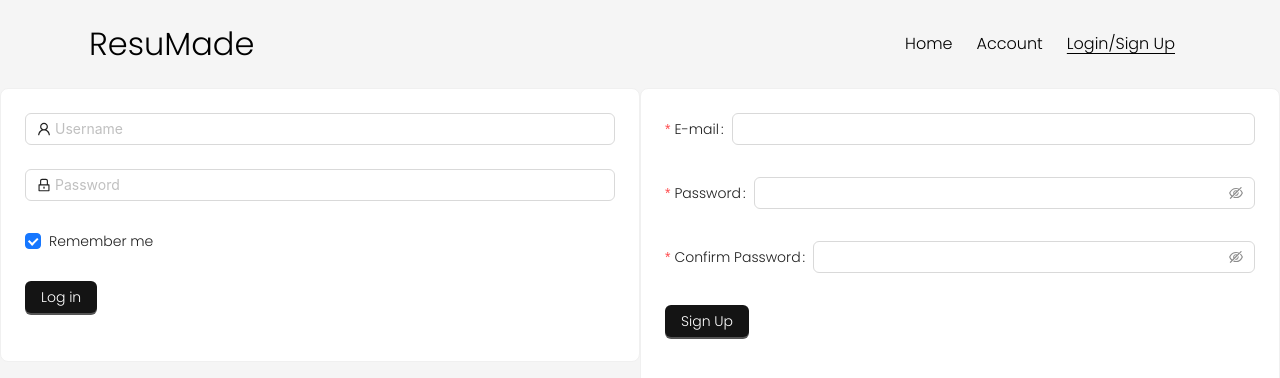
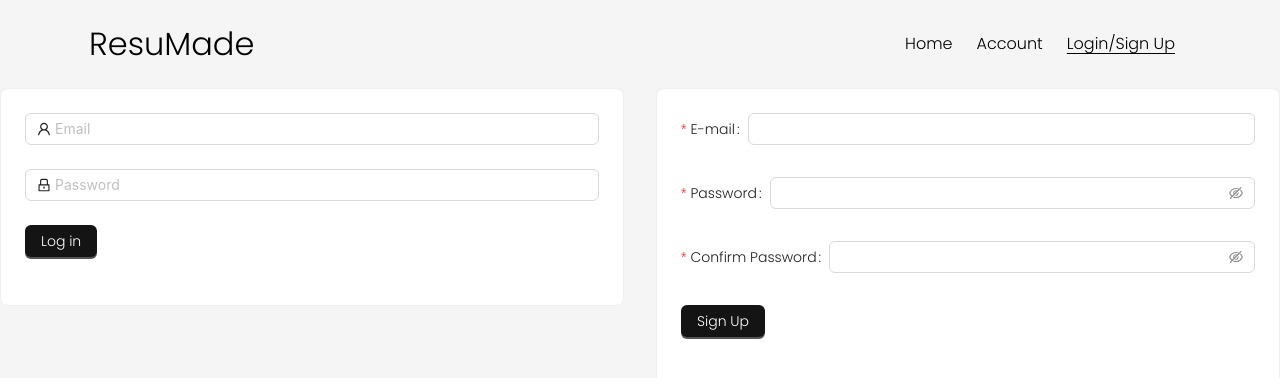
Before and after one commit to PeytonCast/ResuMade, a React (Create React App) app in the folder client/: page /login in a window 1280 px wide. Shown: the top 378 px of the page. Built offline with nearby package versions, Linux system fonts and the light colour scheme.

Commit message:
added mutation for login, still working on auth functionality

```diff
--- a/client/package.json
+++ b/client/package.json
@@ -5,12 +5,14 @@
   "proxy": "http://localhost:3001",
   "dependencies": {
     "@ant-design/icons": "^4.8.0",
+    "@apollo/client": "^3.7.2",
     "@fontsource/roboto": "^4.5.8",
     "@testing-library/jest-dom": "^4.2.4",
     "@testing-library/react": "^9.3.2",
     "@testing-library/user-event": "^7.1.2",
     "antd": "^5.0.4",
     "bootstrap": "^4.4.1",
+    "graphql": "^16.6.0",
     "jwt-decode": "^2.2.0",
     "react": "^16.13.1",
     "react-bootstrap": "^1.0.1",
--- a/client/src/App.js
+++ b/client/src/App.js
@@ -1,5 +1,5 @@
 import React from "react";
-import { Route, Routes } from "react-router-dom";
+import { BrowserRouter as Router, Routes, Route } from "react-router-dom";
 import Navbar from "./components/Navbar";
 import Homepage from "../src/pages/Homepage";
 import Dashboard from "../src/pages/Dashboard";
@@ -9,9 +9,43 @@
 
 //import Footer from "./components/Footer";
 
+import {
+  ApolloClient,
+  InMemoryCache,
+  ApolloProvider,
+  createHttpLink,
+} from "@apollo/client";
+import { setContext } from "@apollo/client/link/context";
+
+// Construct our main GraphQL API endpoint
+const httpLink = createHttpLink({
+  uri: "/graphql",
+});
+
+// Construct request middleware that will attach the JWT token to every request as an `authorization` header
+const authLink = setContext((_, { headers }) => {
+  // get the authentication token from local storage if it exists
+  const token = localStorage.getItem("id_token");
+  // return the headers to the context so httpLink can read them
+  return {
+    headers: {
+      ...headers,
+      authorization: token ? `Bearer ${token}` : "",
+    },
+  };
+});
+
+const client = new ApolloClient({
+  // Set up our client to execute the `authLink` middleware prior to making the request to our GraphQL API
+  link: authLink.concat(httpLink),
+  cache: new InMemoryCache(),
+});
+
 function App() {
   return (
-    <div className="App">
+    <ApolloProvider client={client}>
+      <Router>
+        <>
           <Navbar />
           <Routes>
             <Route path="/" element={<Homepage />} />
@@ -19,7 +53,9 @@
             <Route path="/login" element={<LoginForm />} />
             <Route path="/signup" element={<SignupForm />} />
           </Routes>
-    </div>
+        </>
+      </Router>
+    </ApolloProvider>
   );
 }
 
--- a/client/src/components/LoginForm.jsx
+++ b/client/src/components/LoginForm.jsx
@@ -1,68 +1,149 @@
-import React from 'react';
-import { LockOutlined, UserOutlined } from '@ant-design/icons';
-import { Button, Checkbox, Form, Input, Row, Col, Card, ConfigProvider } from 'antd';
+import React, { useState, useEffect } from "react";
+import { LockOutlined, UserOutlined } from "@ant-design/icons";
+import {
+  Button,
+  Checkbox,
+  Form,
+  Input,
+  Row,
+  Col,
+  Card,
+  ConfigProvider,
+} from "antd";
+
+import { useMutation } from "@apollo/client";
+import { LOGIN_USER } from "../utils/mutations";
+
+import Auth from "../utils/auth";
 
 const LoginForm = () => {
+  // from antd login form
   const onFinish = (values) => {
-    console.log('Received values of form: ', values);
+    console.log("Received values of form: ", values);
   };
+
+  // Login auth variables
+  const [userFormData, setUserFormData] = useState({
+    email: "",
+    password: "",
+  });
+  const [validated] = useState(false);
+  const [showAlert, setShowAlert] = useState(false);
+
+  const [login, { error }] = useMutation(LOGIN_USER);
+
+  useEffect(() => {
+    if (error) {
+      setShowAlert(true);
+    } else {
+      setShowAlert(false);
+    }
+  }, [error]);
+
+  const handleInputChange = (event) => {
+    const { name, value } = event.target;
+    setUserFormData({ ...userFormData, [name]: value });
+  };
+
+  const handleFormSubmit = async (event) => {
+    event.preventDefault();
+
+    const form = event.currentTarget;
+    if (form.checkValidity() === false) {
+      event.preventDefault();
+      event.stopPropagation();
+    }
+
+    try {
+      const { data } = await login({
+        variables: { ...userFormData },
+      });
+
+      console.log(data);
+      Auth.login(data.login.token);
+    } catch (e) {
+      console.error(e);
+    }
+
+    // clear form values
+    setUserFormData({
+      email: "",
+      password: "",
+    });
+  };
+
   return (
-    <Row>
+    <Row
+      gutter={{
+        xs: 8,
+        sm: 16,
+        md: 24,
+        lg: 32,
+      }}>
       <Col span={12}>
         <Card>
           <Form
+            noValidate
+            validated={validated}
+            onSubmit={handleFormSubmit}
             name="normal_login"
             className="login-form"
             initialValues={{
               remember: true,
             }}
-            onFinish={onFinish}
-          >
+            onFinish={onFinish}>
             <Form.Item
-              name="username"
+              name="email"
+              onChange={handleInputChange}
+              value={userFormData.email}
               rules={[
                 {
                   required: true,
-                  message: 'Please input your Username!',
+                  message: "Please input your Email!",
                 },
-              ]}
-            >
-              <Input prefix={<UserOutlined className="site-form-item-icon" />} placeholder="Username" />
+              ]}>
+              <Input
+                prefix={<UserOutlined className="site-form-item-icon" />}
+                placeholder="Email"
+              />
             </Form.Item>
             <Form.Item
               name="password"
+              onChange={handleInputChange}
+              value={userFormData.password}
               rules={[
                 {
                   required: true,
-                  message: 'Please input your Password!',
+                  message: "Please input your Password!",
                 },
-              ]}
-            >
+              ]}>
               <Input
                 prefix={<LockOutlined className="site-form-item-icon" />}
                 type="password"
                 placeholder="Password"
               />
             </Form.Item>
-            <Form.Item>
+            {/* <Form.Item>
               <Form.Item name="remember" valuePropName="checked" noStyle>
                 <Checkbox>Remember me</Checkbox>
               </Form.Item>
 
               {/* <a className="login-form-forgot" href="">
                 Forgot password
-              </a> */}
-            </Form.Item>
+              </a>
+            </Form.Item> */}
 
             <Form.Item>
               <ConfigProvider
                 theme={{
                   token: {
-                  colorPrimary: '#141414',
+                    colorPrimary: "#141414",
                   },
-              }}
-            >
-              <Button type="primary" htmlType="submit" className="login-form-button">
+                }}>
+                <Button
+                  type="primary"
+                  htmlType="submit"
+                  className="login-form-button">
                   Log in
                 </Button>
               </ConfigProvider>
@@ -73,24 +154,20 @@
 
       <Col span={12}>
         <Card>
-          <Form
-            name="register"
-            onFinish={onFinish}
-            >
+          <Form name="register" onFinish={onFinish}>
             <Form.Item
               name="email"
               label="E-mail"
               rules={[
                 {
-                  type: 'email',
-                  message: 'The input is not valid E-mail!',
+                  type: "email",
+                  message: "The input is not valid E-mail!",
                 },
                 {
                   required: true,
-                  message: 'Please input your E-mail!',
+                  message: "Please input your E-mail!",
                 },
-              ]}
-            >
+              ]}>
               <Input />
             </Form.Item>
 
@@ -100,11 +177,10 @@
               rules={[
                 {
                   required: true,
-                  message: 'Please input your password!',
+                  message: "Please input your password!",
                 },
               ]}
-              hasFeedback
-            >
+              hasFeedback>
               <Input.Password />
             </Form.Item>
 
@@ -115,23 +191,26 @@
               wrapperCol={{
                 flex: 1,
               }}
-              dependencies={['password']}
+              dependencies={["password"]}
               hasFeedback
               rules={[
                 {
                   required: true,
-                  message: 'Please confirm your password!',
+                  message: "Please confirm your password!",
                 },
                 ({ getFieldValue }) => ({
                   validator(_, value) {
-                    if (!value || getFieldValue('password') === value) {
+                    if (!value || getFieldValue("password") === value) {
                       return Promise.resolve();
                     }
-                    return Promise.reject(new Error('The two passwords that you entered do not match!'));
+                    return Promise.reject(
+                      new Error(
+                        "The two passwords that you entered do not match!"
+                      )
+                    );
                   },
                 }),
-              ]}
-            >
+              ]}>
               <Input.Password />
             </Form.Item>
 
@@ -139,16 +218,17 @@
               <ConfigProvider
                 theme={{
                   token: {
-                  colorPrimary: '#141414',
+                    colorPrimary: "#141414",
                   },
-              }}
-            >
-              <Button type="primary" htmlType="submit" className="signup-form-button">
+                }}>
+                <Button
+                  type="primary"
+                  htmlType="submit"
+                  className="signup-form-button">
                   Sign Up
                 </Button>
               </ConfigProvider>
             </Form.Item>
-
           </Form>
         </Card>
       </Col>
--- a/client/src/index.js
+++ b/client/src/index.js
@@ -1,13 +1,12 @@
 import React from "react";
 import ReactDOM from "react-dom";
-import { BrowserRouter } from "react-router-dom";
 import App from "./App";
 import "./index.css";
 // import reportWebVitals from './reportWebVitals';
 
 ReactDOM.render(
-  <BrowserRouter>
+  <React.StrictMode>
     <App />
-  </BrowserRouter>,
+  </React.StrictMode>,
   document.getElementById("root")
 );
--- a/client/src/utils/mutations.js
+++ b/client/src/utils/mutations.js
@@ -1 +1,25 @@
-import { gql } from '@apollo/client';
+import { gql } from "@apollo/client";
+
+export const LOGIN_USER = gql`
+  mutation login($email: String!, $password: String!) {
+    login(email: $email, password: $password) {
+      token
+      user {
+        _id
+        username
+      }
+    }
+  }
+`;
+
+export const ADD_USER = gql`
+  mutation addUser($username: String!, $email: String!, $password: String!) {
+    addUser(username: $username, email: $email, password: $password) {
+      token
+      user {
+        _id
+        username
+      }
+    }
+  }
+`;
```
Also changed, not shown: 1 other file (tests, documents, lock files or other folders). Lines whose indentation alone changed are shown as unchanged.
